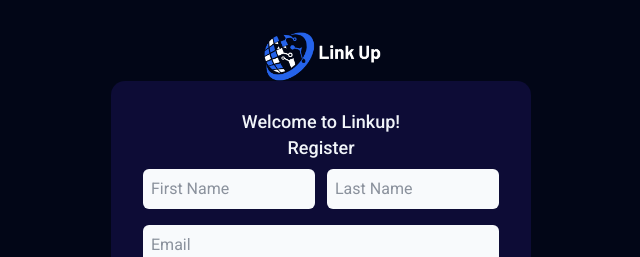
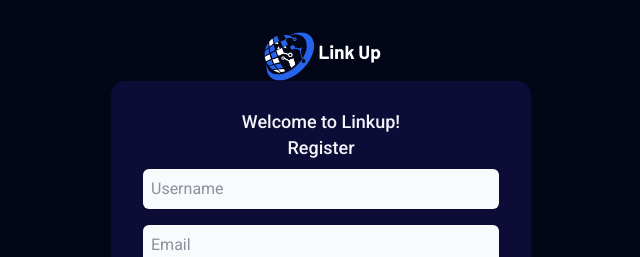
Before and after one commit to Iganza-roy/LinkUp, a React (Vite) app: page /register in a window 1280 px wide. Shown: the top 257 px of the page, without its empty margins (319-959 px from the left). Built offline with nearby package versions, Linux system fonts and the light colour scheme.

Commit message:
feat: simplify registration form by replacing first and last name fields with a single username field

```diff
--- a/src/pages/auth/Register.jsx
+++ b/src/pages/auth/Register.jsx
@@ -7,8 +7,7 @@ import { toast } from 'sonner';
 
 const Register = () => {
   const [inputs, setInputs] = useState({
-    firstName: '',
-    lastName: '',
+    username: '',
     email: '',
     password: '',
     confirmPassword: '',
@@ -36,7 +35,7 @@ const Register = () => {
     }
 
     try {
-      // await register({ firstName: inputs.firstName, lastName: inputs.lastName, email: inputs.email, password: inputs.password });
+      // await register({ username: inputs.username, email: inputs.email, password: inputs.password });
       toast.success('Registered successfully');
       navigate('/login');
     } catch (error) {
@@ -67,35 +66,25 @@ const Register = () => {
           className='flex flex-col justify-center items-center gap-4 w-full'
           onSubmit={handleSubmit}
         >
-          <div className='flex gap-3 mb-3'>
-            <input
-              name='firstName'
-              value={inputs.firstName}
-              onChange={handleChange}
-              placeholder='First Name'
-              className='p-2 rounded-sm bg-slate-50 text-slate-800 w-1/2'
-              required
-            />
-            <input
-              name='lastName'
-              value={inputs.lastName}
-              onChange={handleChange}
-              placeholder='Last Name'
-              className='p-2 rounded-sm bg-slate-50 text-slate-800 w-1/2'
-              required
-            />
-          </div>
+          <input
+            name='username'
+            value={inputs.username}
+            onChange={handleChange}
+            placeholder='Username'
+            className='p-2 rounded-sm bg-slate-50 text-slate-800 w-full'
+            required
+          />
 
           <input
             name='email'
             value={inputs.email}
             onChange={handleChange}
             placeholder='Email'
-            className='p-2 rounded-sm bg-slate-50 text-slate-800 w-full mb-3'
+            className='p-2 rounded-sm bg-slate-50 text-slate-800 w-full'
             required
           />
 
-          <div className='flex items-center bg-slate-50 rounded-sm w-full py-2 px-3 mb-3'>
+          <div className='flex items-center bg-slate-50 rounded-sm w-full py-2 px-3'>
             <input
               name='password'
               value={inputs.password}
```
